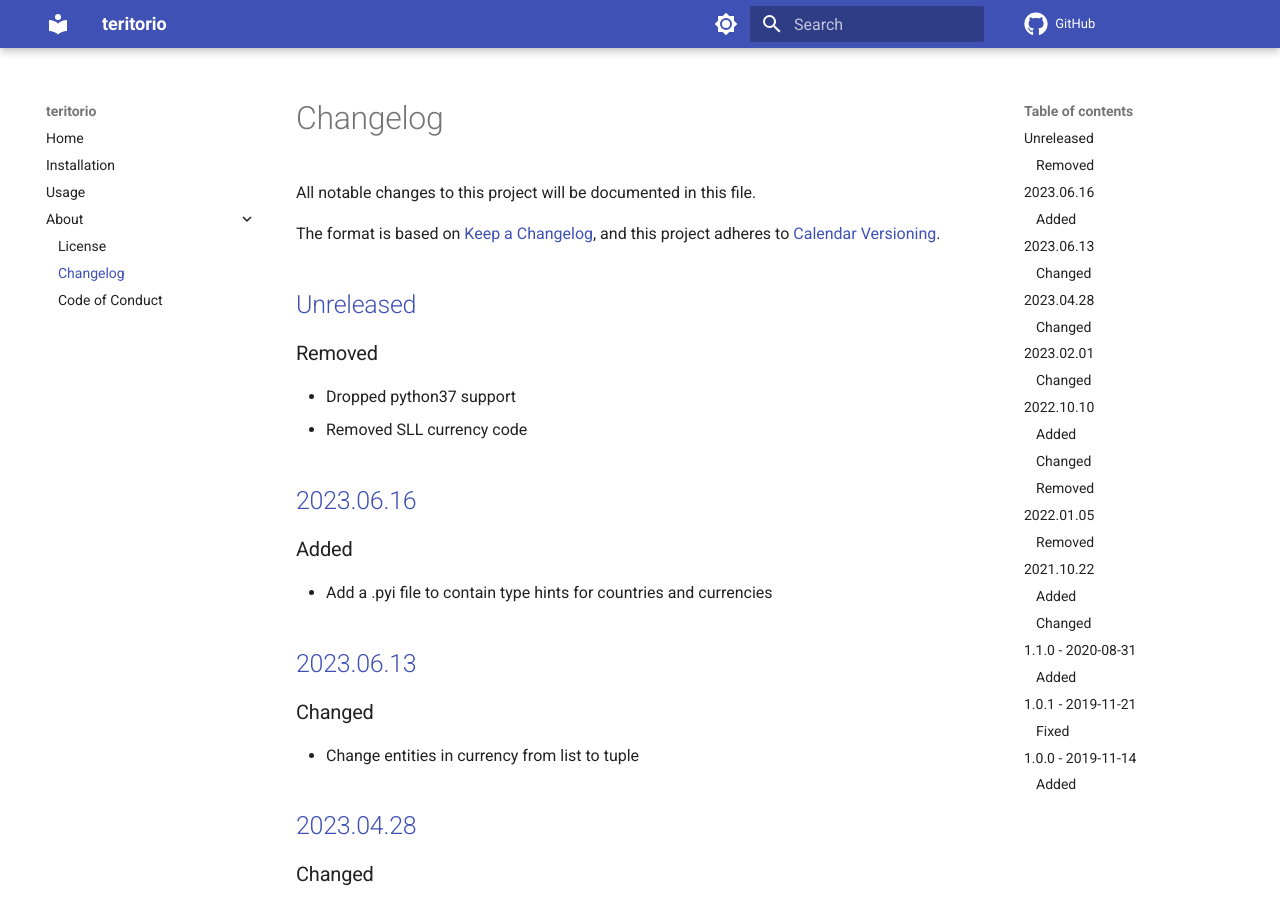
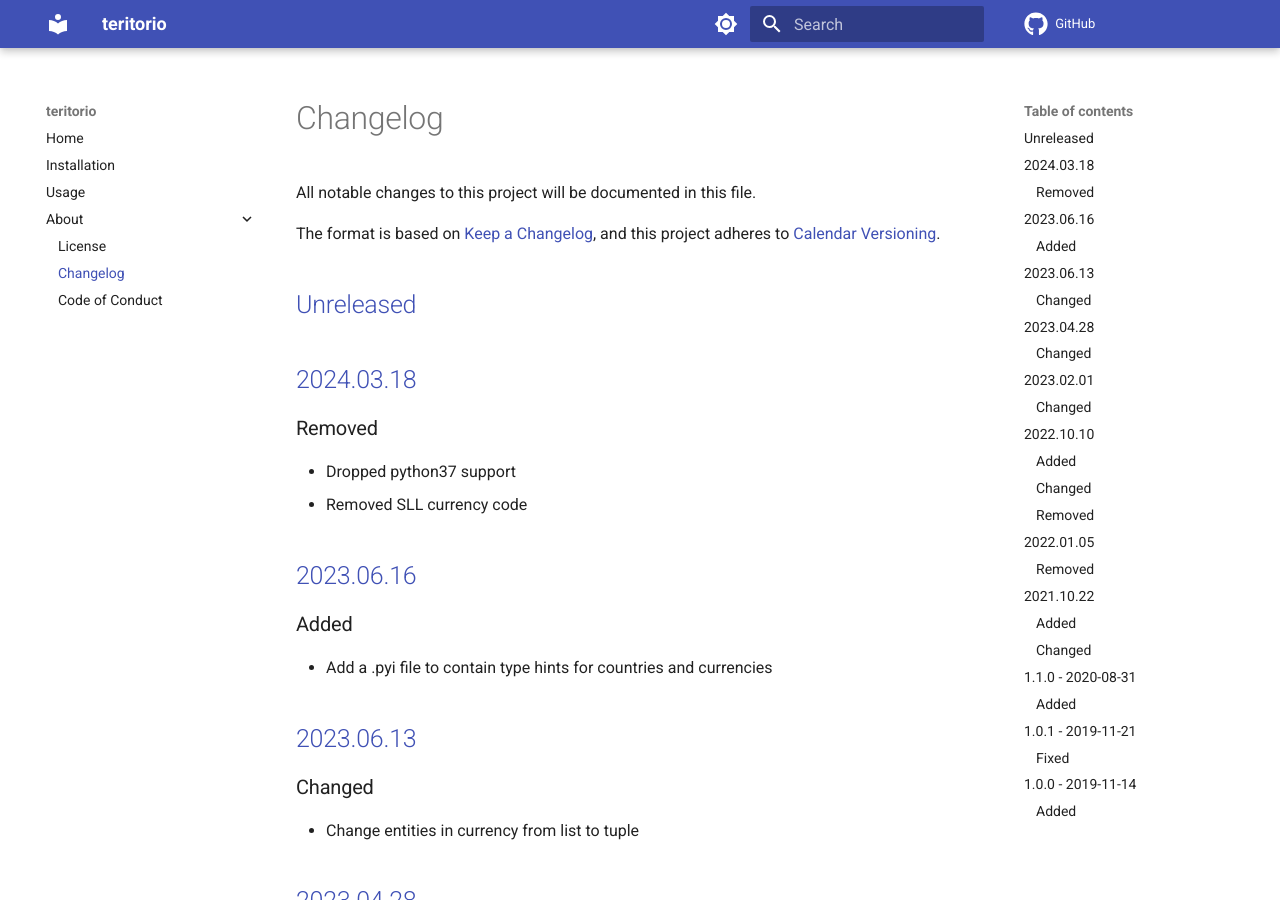
Before and after one commit to spapanik/teritorio, an MkDocs documentation site: the page built from docs/CHANGELOG.md, in a window 1280 px wide and 900 px high. Built offline with MkDocs 1.6.1 and Material for MkDocs 9.7.7, drawn with Linux system fonts in a browser that asks for light colours; comment, search, counter and statistics services are not loaded.

Commit message:
Bump version

```diff
--- a/docs/CHANGELOG.md
+++ b/docs/CHANGELOG.md
@@ -5,6 +5,8 @@ All notable changes to this project will be documented in this file.
 The format is based on [Keep a Changelog], and this project adheres to [Calendar Versioning].
 
 ## [Unreleased]
+
+## [2024.03.18]
 
 ### Removed
 
@@ -88,7 +90,8 @@ The format is based on [Keep a Changelog], and this project adheres to [Calendar
 
 [Keep a Changelog]: https://keepachangelog.com/en/1.0.0/
 [Calendar Versioning]: https://calver.org
-[Unreleased]: https://github.com/spapanik/teritorio/compare/v2023.06.16...master
+[Unreleased]: https://github.com/spapanik/teritorio/compare/v2024.03.18...master
+[2024.03.18]: https://github.com/spapanik/teritorio/compare/v2023.06.16...v2024.03.18
 [2023.06.16]: https://github.com/spapanik/teritorio/compare/v2023.06.13...v2023.06.16
 [2023.06.13]: https://github.com/spapanik/teritorio/compare/v2023.04.28...v2023.06.13
 [2023.04.28]: https://github.com/spapanik/teritorio/compare/v2023.02.01...v2023.04.28
--- a/pyproject.toml
+++ b/pyproject.toml
@@ -129,7 +129,7 @@ skip_empty = true
 
 [tool.poetry]
 name = "teritorio"
-version = "2023.06.16"
+version = "2024.03.18"
 description = "A library for country and currency ISO codes"
 authors = [
     "Stephanos Kuma <stephanos@kuma.ai>",
```
